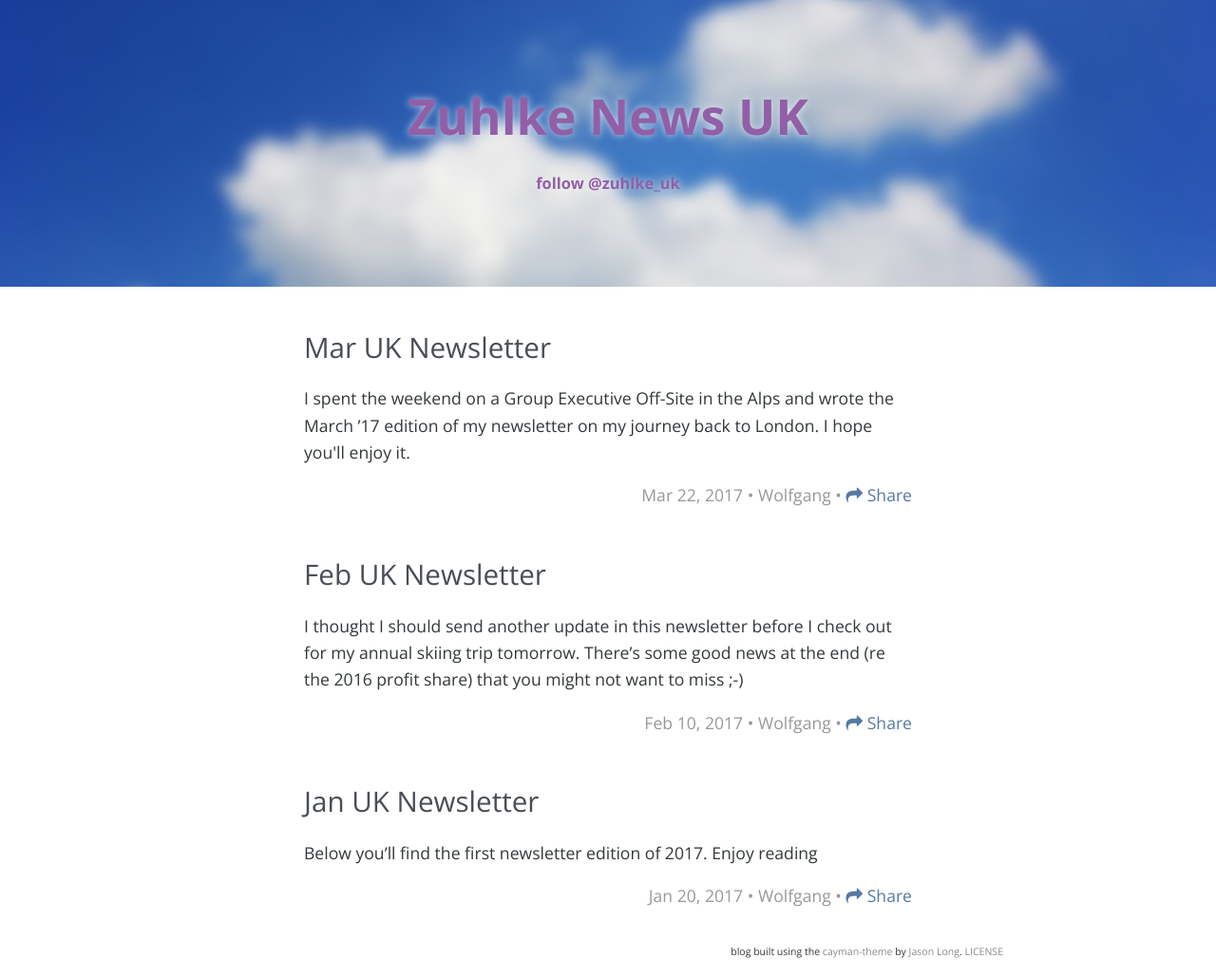
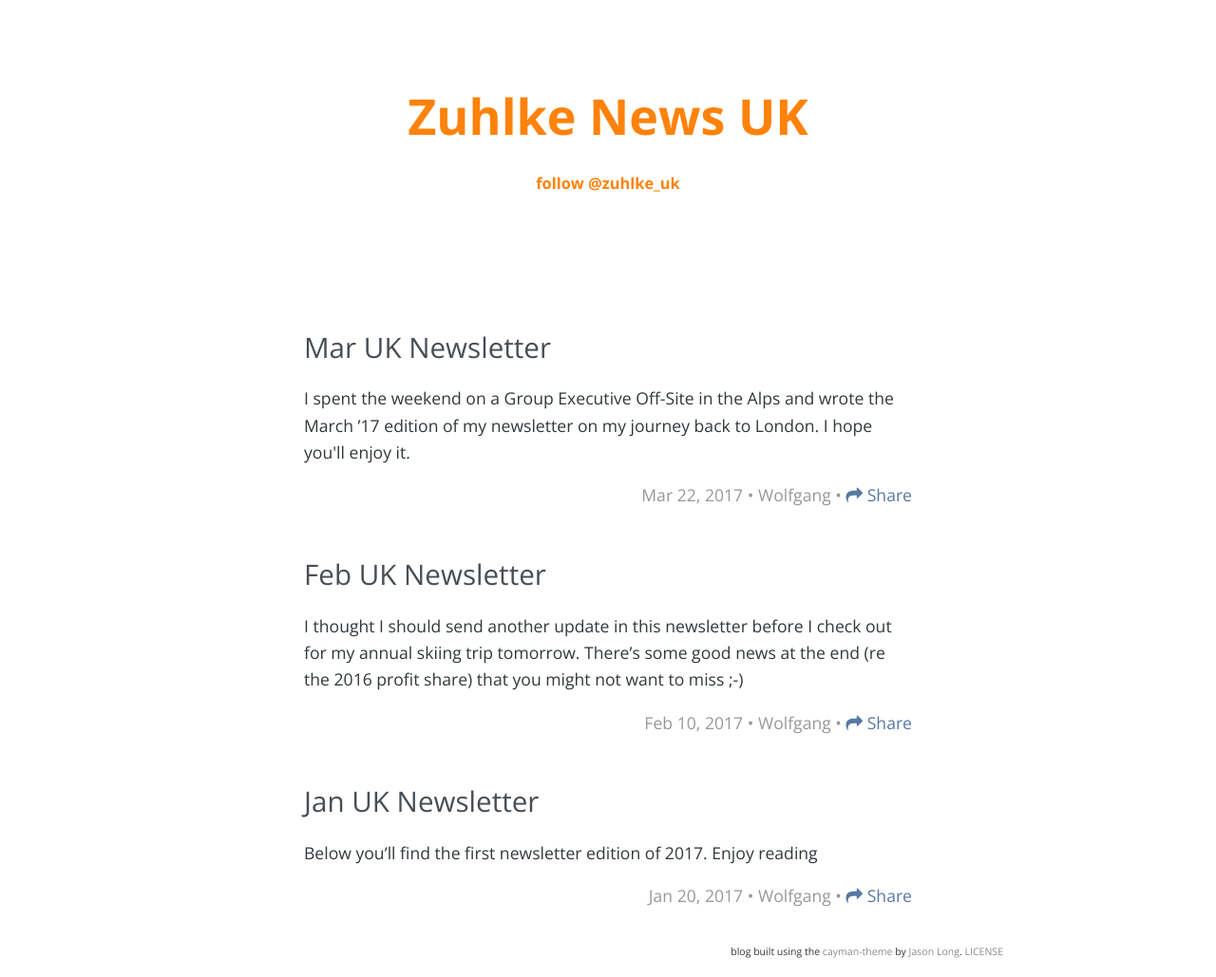
Before and after one commit to raulra08/aws-cloud-formation, a Jekyll site: the page built from index.html, in a window 1280 px wide. Shown: the whole page at 95% size. Built offline with Jekyll 4.4.1, drawn with Linux system fonts in a browser that asks for light colours; nearby versions of some CDN libraries; the list of posts is cut into pages by our own code; comment, search, counter and statistics services are not loaded.

Commit message:
Changed the stylesheet so it displays white header with orange colour for the title.

```diff
--- a/stylesheets/stylesheet.css
+++ b/stylesheets/stylesheet.css
@@ -78,7 +78,6 @@ a:hover {
 .page-header {
   color: #fff;
   text-align: center;
-  background: #56687C url('../img/cover.jpg') no-repeat 50%;
   background-size: cover;
 }
 
@@ -99,10 +98,9 @@ a:hover {
   margin-bottom: 0.1rem; }
 
 .header-link  {
-  color: rgba(146, 95, 167, 1);
+  color: #FF820A;
   text-decoration: none;
   transition: 0.4s;
-  text-shadow: 0 0 8px rgba(255, 255, 255, 0.7);
   transition: 0.3s;
 }
 
```
Also changed, not shown: 5 other files.
